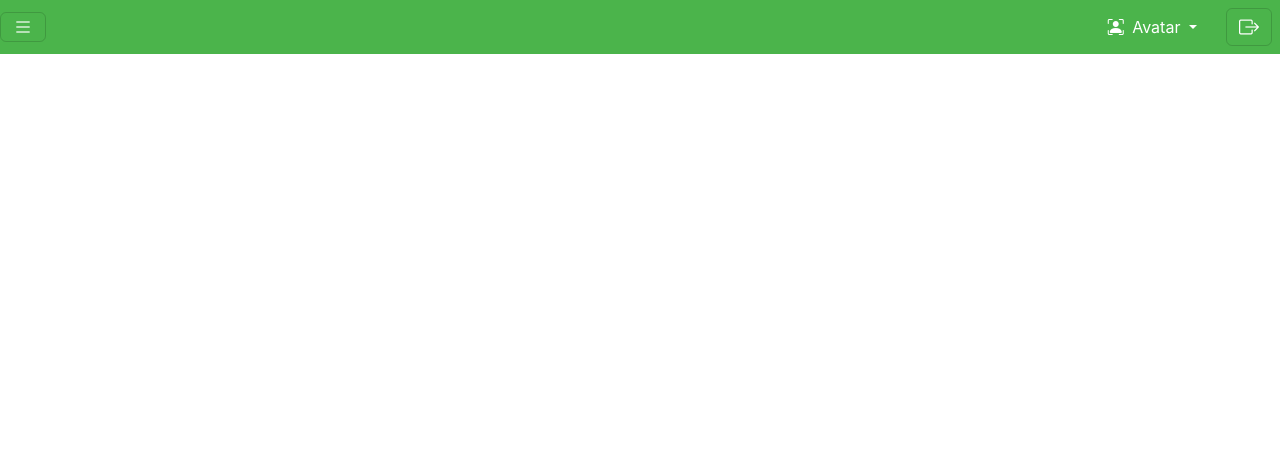
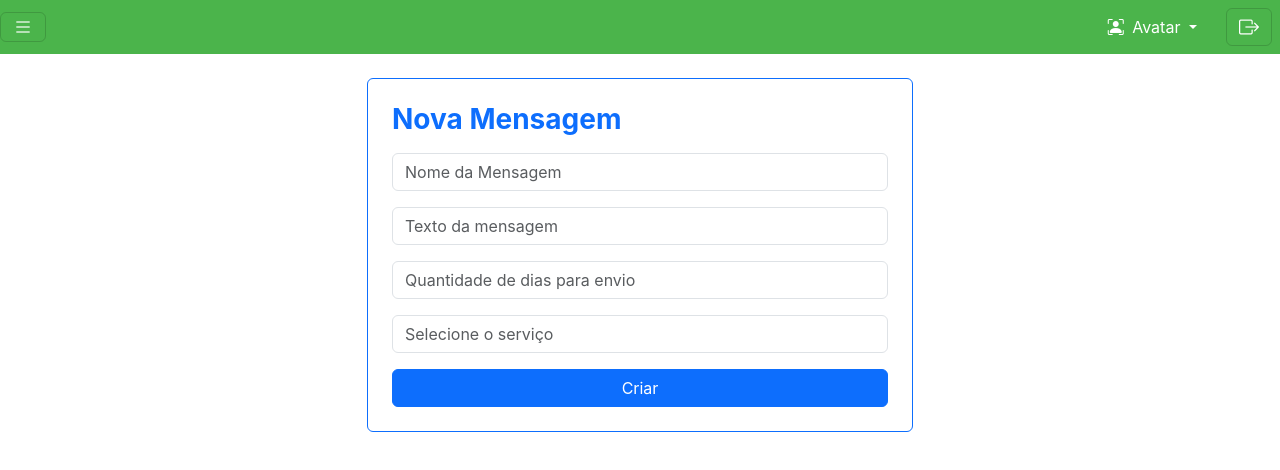
Before and after one commit to eliezeromaciel/vemamigaREACT, a React (Create React App) app: page /mensagens in a window 1280 px wide. Before the commit this address had no page. Shown: the top 470 px of the page. Built offline with nearby package versions, Linux system fonts and the light colour scheme.

Commit message:
ceria rota modeloMensagem

```diff
--- a/src/components/navbar/index.js
+++ b/src/components/navbar/index.js
@@ -81,6 +81,13 @@ function Navbar () {
                       Clientes
                     </a>
                   </li>
+                  <li className="nav-item my-1" >
+                    <a className="nav-link text-white ms-3" href="/mensagens"
+                      aria-current="page">
+                      <i className="bi bi-pie-chart"> </i>
+                      Mensagens
+                    </a>
+                  </li>
                 </ul>
               </li>
 
--- /dev/null
+++ b/src/pages/modeloMensagem/index.js
@@ -0,0 +1,124 @@
+import {React, useState } from 'react'
+
+import {tipoServicosCadastrados} from '../../components/data/database.js'
+
+
+const ModeloMensagem = () => {
+
+  const [servicosFiltrados, setServicosFiltrados] = useState ('')
+  const [inputServico, setInputServico] = useState ('')
+
+  const handleChangeInputServico = (e) => {
+    const valor = e.target.value // aqui eu consigo pegar o valor que o usuário digitou, não como VALUE do input, mas VALUE DO EVENTO ONCHANGE.
+    const valorLowerCase = valor.toLowerCase()
+    setInputServico(valor)    // então, dou este valor do onchange para o state
+
+    const filtrados = tipoServicosCadastrados.filter( (elem) =>
+      elem.toLowerCase().includes(valorLowerCase) )
+
+    setServicosFiltrados(filtrados)
+  }
+
+  const handleSelected = (elem) => {
+    setInputServico(elem)
+    setServicosFiltrados([])
+  }
+
+  return (
+    <div className="container mt-4">
+      <div className="row justify-content-center">
+        <div className="col-md-6">
+          <div className="border border-primary p-4 rounded">
+            <h3 className="text-primary mb-3">Nova Mensagem</h3>
+
+            <form className="needs-validation" noValidate>
+
+              {/* Nome Mensagem */}
+              <div className="mb-3">
+                <input
+                  className="form-control"
+                  type="text"
+                  name="nomeMensagem"
+                  placeholder="Nome da Mensagem"
+                  maxLength="30"
+                  required
+                />
+              </div>
+
+
+              {/* texto da mensagem */}
+              <div className="mb-3">
+                <input
+                  className="form-control"
+                  type="text"
+                  name="textoModelo"
+                  placeholder="Texto da mensagem"
+                  maxLength="200"
+                  required
+                />
+              </div>
+
+
+              {/* dias para envio */}
+              <div className="mb-3">
+                <input
+                  className="form-control"
+                  type="number"
+                  name="mensagem"
+                  placeholder="Quantidade de dias para envio"
+                  maxLength="3"
+                  required
+                />
+              </div>
+
+
+              {/* tipo de servico */}
+              <div className="mb-3">
+                <input
+                  className="form-control"
+                  type="text"
+                  name="servico"
+                  placeholder="Selecione o serviço"
+                  maxLength="30"
+                  required
+                  value={inputServico}
+                  onChange={handleChangeInputServico}
+                />
+                <ul className='list-group position-absolute shadow'
+                  style={{ zIndex: 1000 }}
+                >
+                  { servicosFiltrados.length>0 ?  (servicosFiltrados.map( (elem, index) => {
+                    return (
+                      <li
+                        key={index}
+                        className='list-group-item list-group-item-action'
+                        style={{ cursor: 'pointer' }}
+                        onClick={ () => {
+                          handleSelected(elem)
+                        }}
+                      >
+                        {elem}
+                      </li>
+
+                    )
+                  })) : null}
+                </ul>
+              </div>
+
+
+              <div className="d-grid">
+                <button type="submit" className="btn btn-primary">
+                  Criar
+                </button>
+              </div>
+
+            </form>
+          </div>
+        </div>
+      </div>
+    </div>
+  )
+}
+
+
+export default ModeloMensagem
--- a/src/routes/index.js
+++ b/src/routes/index.js
@@ -3,6 +3,7 @@ import { BrowserRouter, Route, Routes } from 'react-router-dom'
 import Navbar from '../components/navbar'
 import Dashboard from '../pages/dashboard'
 import Login from '../pages/login'
+import ModeloMensagem from '../pages/modeloMensagem'
 import AutoCadastro from '../pages/autocadastro'
 import Clientes from '../pages/clientes'
 import NotFound from '../pages/notfound'
@@ -21,6 +22,7 @@ const Rotas = () => {
         <Route path='/clientes' element={<Clientes/>} />
         <Route path='/notfound' element={<NotFound/>} />
         <Route path='/autocadastro' element={<AutoCadastro/>} />
+        <Route path='/mensagens' element={<ModeloMensagem/>} />
       </Routes>
     </BrowserRouter>
   )
```
